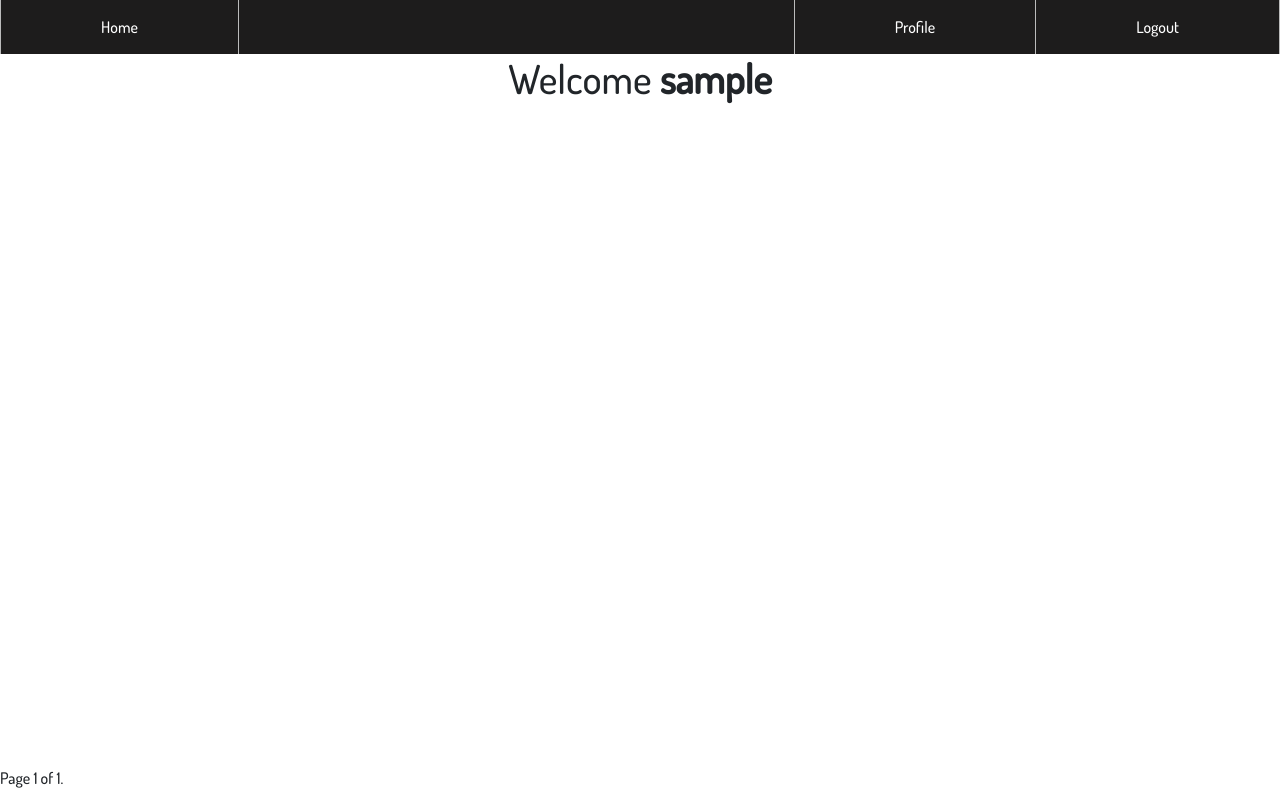
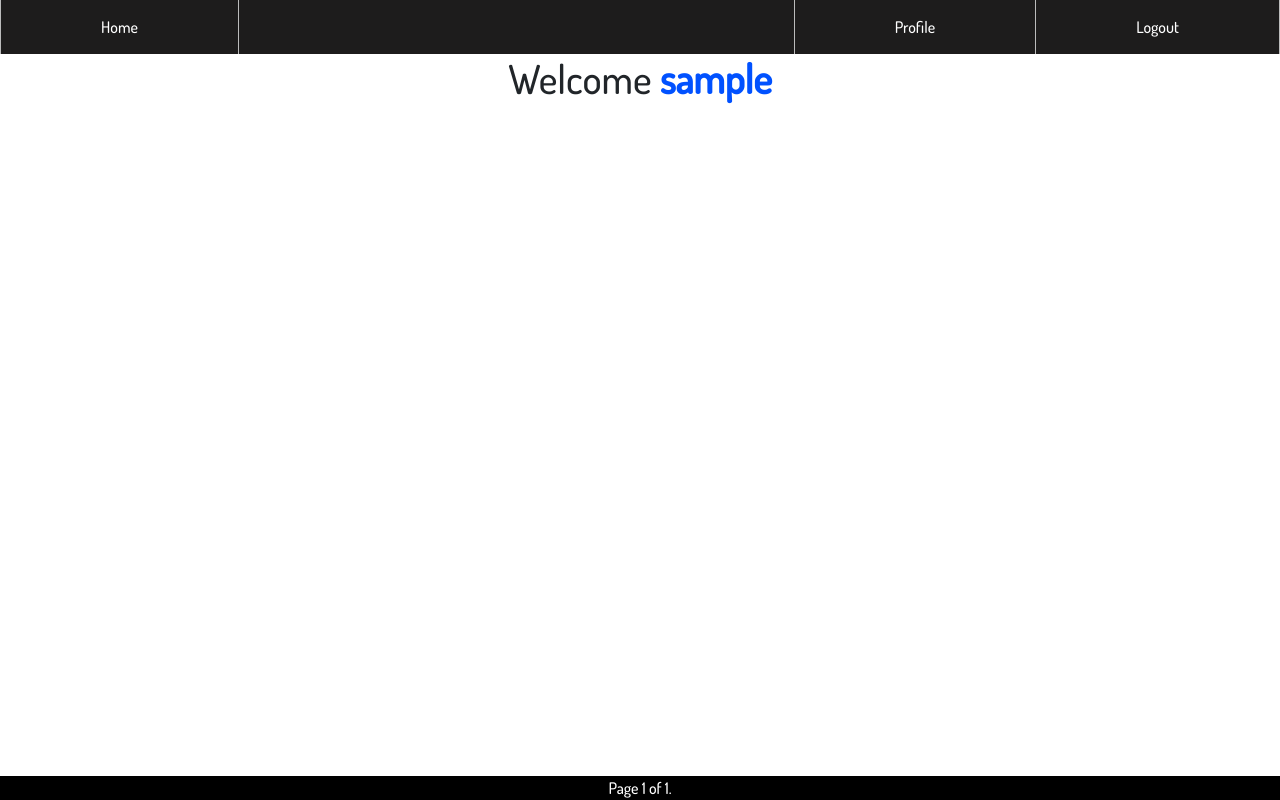
Before and after one commit to ShaneWD/photos_store, a Django app: page / in a window 1280 px wide. Run offline with Django 3.2, Linux system fonts and the light colour scheme; the visitor is signed in with stand-in values (Sample User, id 1); data that the repository does not hold is empty.

Commit message:
changed color of welcome greeting: name color changed

```diff
--- a/project/main/templates/main/home.html
+++ b/project/main/templates/main/home.html
@@ -1,6 +1,6 @@
 {% extends 'main.html' %}
 {% block context %}
-    <h1 style="text-align: center">Welcome <strong>{{user}}</strong></h1>
+    <h1 style="text-align: center">Welcome <strong class='main-color'>{{user}}</strong></h1>
     <section class="container">
         {% for picture in page_obj %}
         <div class = "column">
@@ -8,9 +8,9 @@
         </div>
         {% endfor %}
     </section>
-    <section style="position: absolute; bottom: 10px; text-align: center">
+    <section>
         <div class="pagination" >
-            <span class="step-links">
+            <span class="step-links footer">
                 {% if page_obj.has_previous %}
                     <a href="?page=1">&laquo; first</a>
                     <a href="?page={{ page_obj.previous_page_number }}">previous</a>
```
